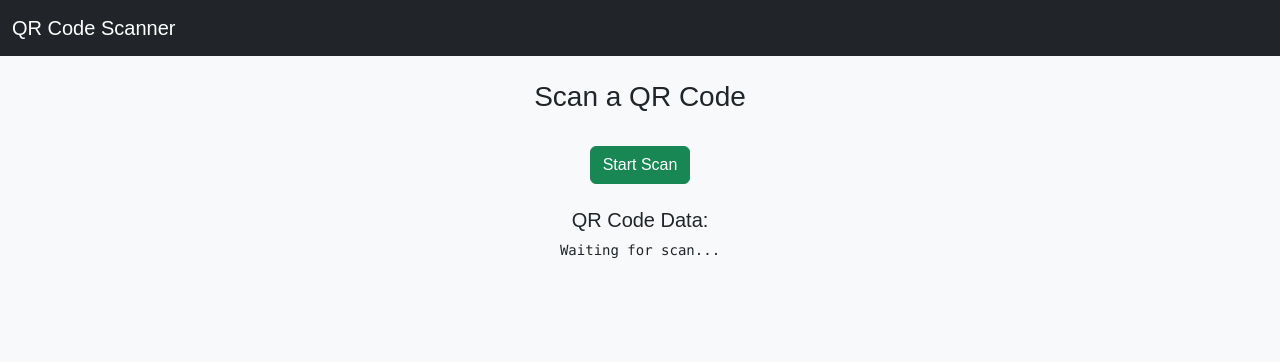
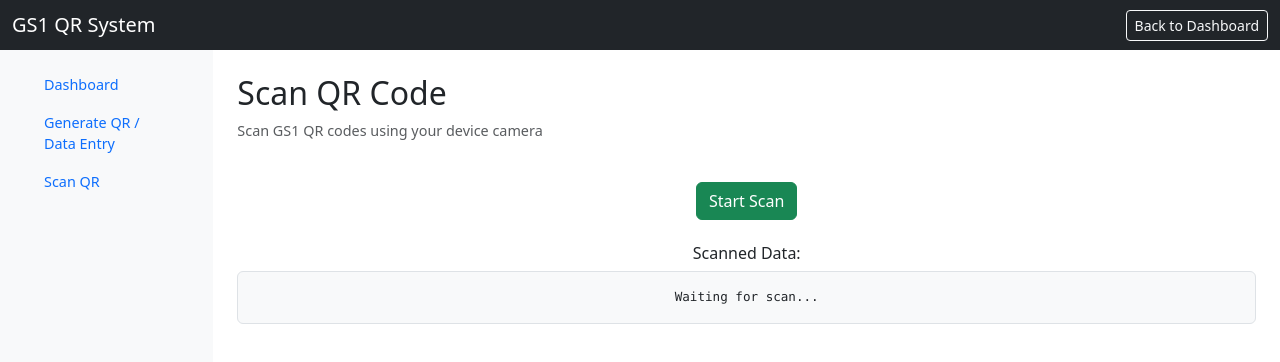
Before and after one commit to apkcscgithub/qrcode, a plain HTML site: page scan.html in a window 1280 px wide. Drawn offline with nearby package versions, Linux system fonts and the light colour scheme.

Commit message:
Add files via upload

```diff
--- a/scan.html
+++ b/scan.html
@@ -3,7 +3,7 @@
 <head>
 <meta charset="UTF-8">
 <meta name="viewport" content="width=device-width, initial-scale=1">
-<title>QR Code Scanner</title>
+<title>Scan QR Code</title>
 
 <!-- Bootstrap -->
 <link href="https://cdn.jsdelivr.net/npm/bootstrap@5.3.2/dist/css/bootstrap.min.css" rel="stylesheet">
@@ -12,39 +12,64 @@
 <script src="https://cdn.jsdelivr.net/npm/html5-qrcode@2.3.10/html5-qrcode.min.js"></script>
 
 <style>
-    body {
-        font-family: Arial, sans-serif;
-        background: #f8f9fa;
+  body { font-size: 0.9rem; }
+
+  .sidebar {
+    height: 100vh;
+    background-color: #f8f9fa;
   }
 
   #reader {
-        width: 100%;
-        max-width: 500px;
+    max-width: 420px;
     margin: auto;
     border-radius: 12px;
     overflow: hidden;
   }
 
-    /* Fix stretched / split camera */
   #reader video {
     width: 100% !important;
-        height: auto !important;
     object-fit: cover;
   }
 </style>
 </head>
+
 <body>
 
+<!-- Navbar -->
 <nav class="navbar navbar-dark bg-dark">
   <div class="container-fluid">
-        <span class="navbar-brand">QR Code Scanner</span>
+    <span class="navbar-brand mb-0 h1">GS1 QR System</span>
+    <a class="btn btn-outline-light btn-sm" href="dashboard.html">Back to Dashboard</a>
   </div>
 </nav>
 
-<div class="container mt-4 text-center">
-    <h3>Scan a QR Code</h3>
+<div class="container-fluid">
+  <div class="row">
 
-    <div id="reader" class="mt-3"></div>
+    <!-- Sidebar -->
+    <div class="col-md-3 col-lg-2 d-md-block sidebar collapse">
+      <div class="position-sticky p-3">
+        <ul class="nav flex-column">
+          <li class="nav-item">
+            <a class="nav-link" href="dashboard.html">Dashboard</a>
+          </li>
+          <li class="nav-item">
+            <a class="nav-link" href="generate.html">Generate QR / Data Entry</a>
+          </li>
+          <li class="nav-item">
+            <a class="nav-link active" href="scan.html">Scan QR</a>
+          </li>
+        </ul>
+      </div>
+    </div>
+
+    <!-- Main Content -->
+    <main class="col-md-9 ms-sm-auto col-lg-10 px-md-4">
+      <h2 class="mt-4">Scan QR Code</h2>
+      <p class="text-muted">Scan GS1 QR codes using your device camera</p>
+
+      <div class="text-center mt-4">
+        <div id="reader"></div>
 
         <div class="mt-3">
           <button class="btn btn-success" onclick="startScan()">Start Scan</button>
@@ -52,8 +77,12 @@
         </div>
 
         <div class="mt-4">
-        <h5>QR Code Data:</h5>
-        <pre id="qrData">Waiting for scan...</pre>
+          <h6>Scanned Data:</h6>
+          <pre id="qrData" class="bg-light p-3 border rounded">Waiting for scan...</pre>
+        </div>
+      </div>
+    </main>
+
   </div>
 </div>
 
@@ -67,7 +96,7 @@ function startScan() {
     { facingMode: "environment" },
     {
       fps: 15,
-            qrbox: { width: 350, height: 350 } // BIGGER scan area
+      qrbox: { width: 320, height: 320 }
     },
     (decodedText) => {
       document.getElementById("qrData").innerText = decodedText;
@@ -89,5 +118,7 @@ function stopScan() {
 }
 </script>
 
+<script src="https://cdn.jsdelivr.net/npm/bootstrap@5.3.2/dist/js/bootstrap.bundle.min.js"></script>
+
 </body>
 </html>
```
Lines whose indentation alone changed are shown as unchanged.
